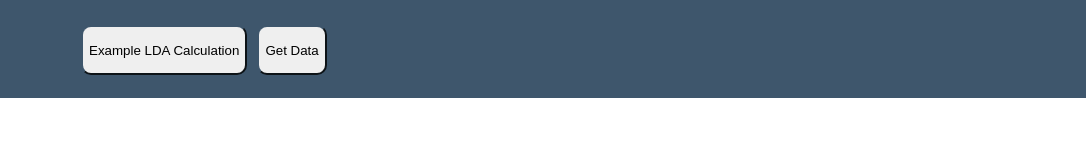
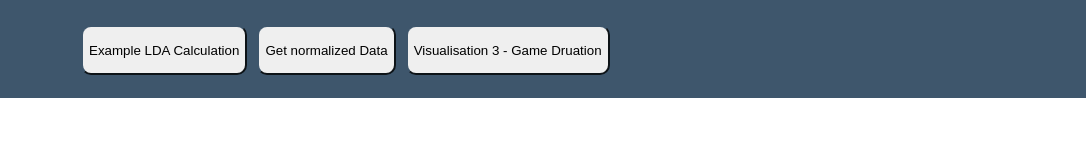
Before and after one commit to RosannaGrau/Group4-Project2, a website: page Project2/public/index.html in a window 1280 px wide. Shown: the full height of the page, 194-1280 px from the left. Drawn offline with nearby package versions, Linux system fonts and the light colour scheme; no server answers.

Commit message:
Update index.html

```diff
--- a/Project2/public/index.html
+++ b/Project2/public/index.html
@@ -25,8 +25,11 @@
           Example LDA Calculation
         </button>
         <button class="function_button" onclick="request_example_data()">
-          Get Data
-      </button>
+          Get normalized Data
+        </button>
+        <button class="function_button" onclick="vis1()">
+          Visualisation 3 - Game Druation
+        </button>
       </div>
     </div>
     <div class="content"></div>
```
